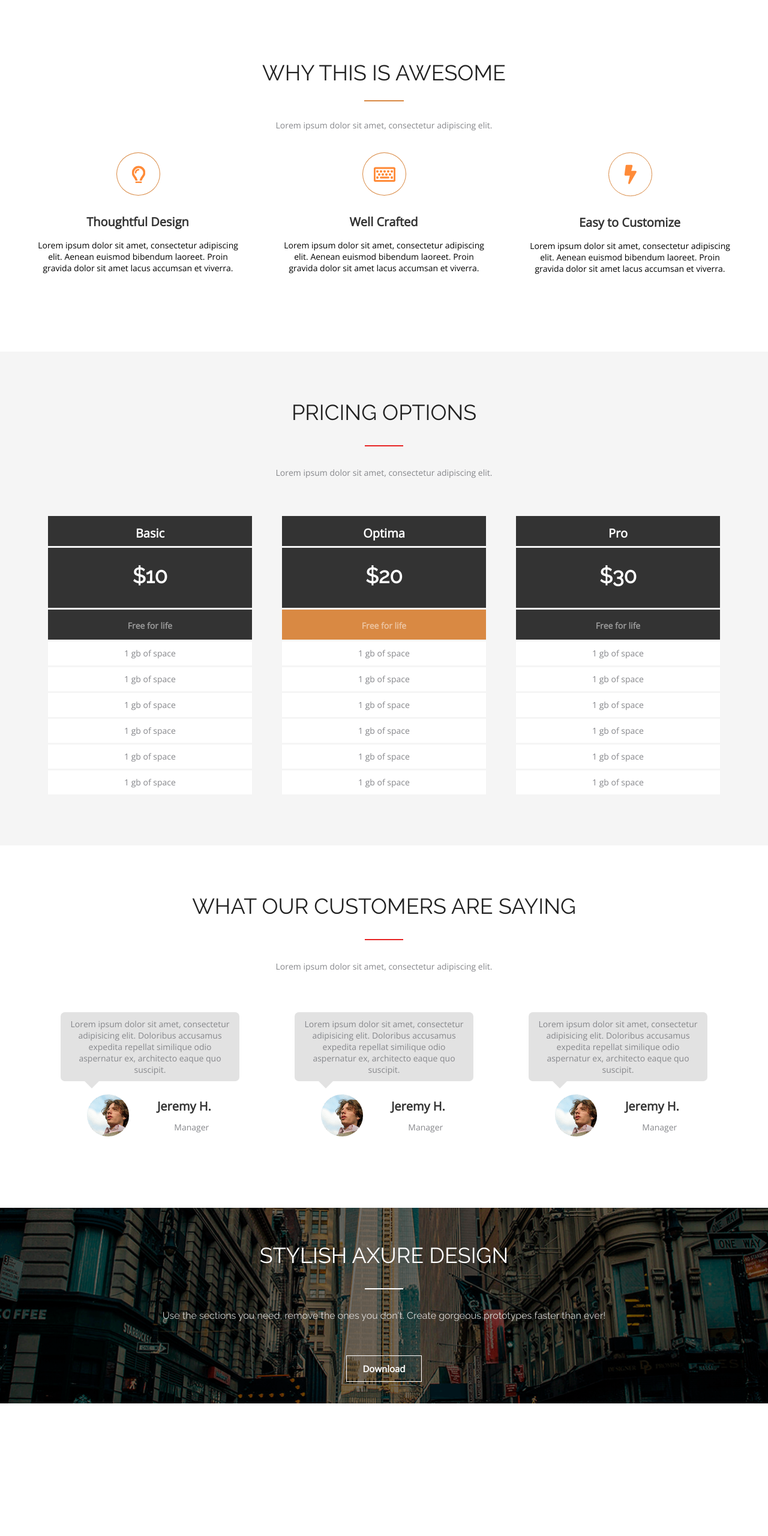
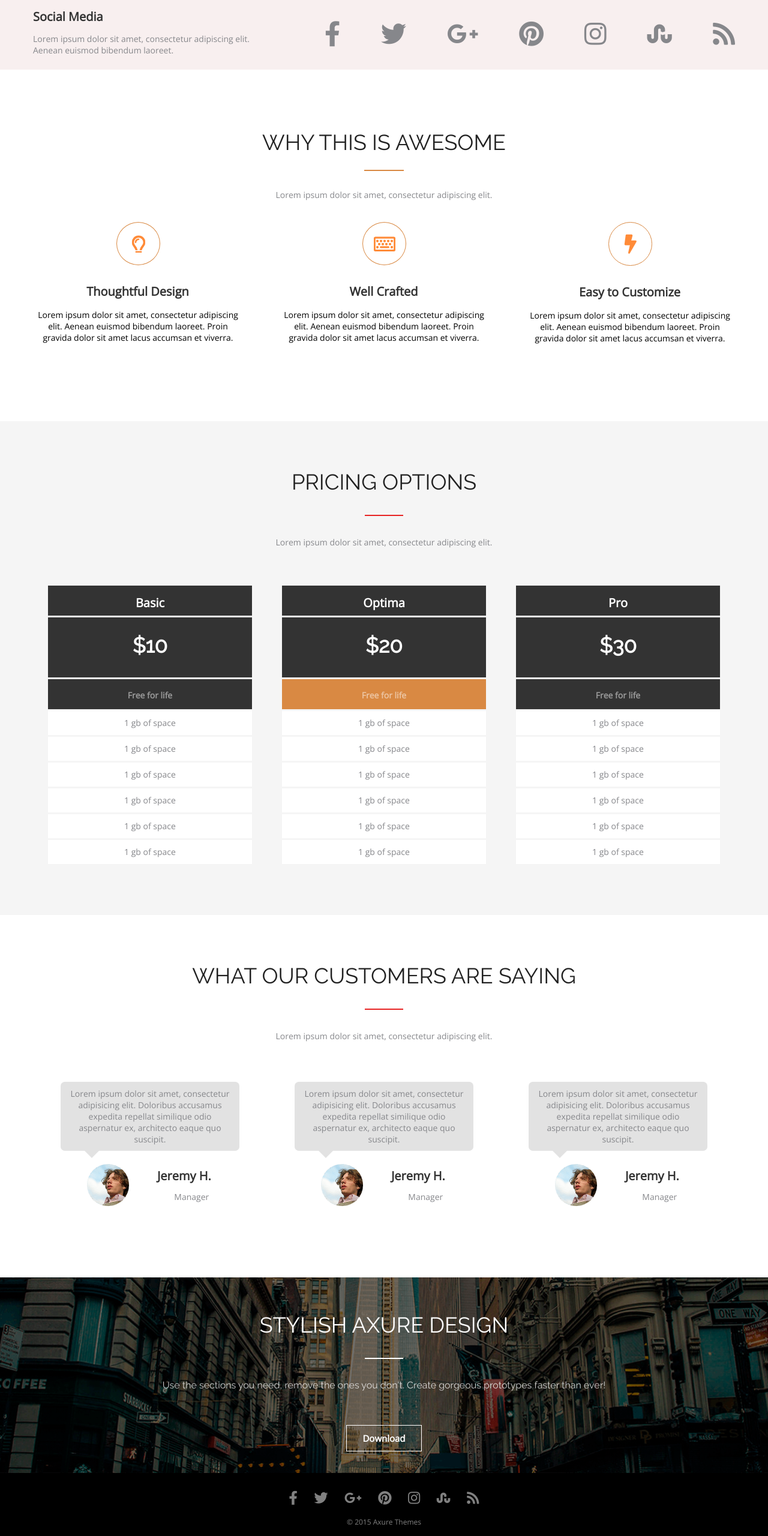
Before and after one commit to BIGpavlitto/06-onl-01-Korolko-Pavel, a plain HTML site: page index.html in a window 1280 px wide. Shown: the whole page at 60% size. Before the commit the page ends 2341 px from the top, so only its background shows below. Drawn offline with nearby package versions, Linux system fonts and the light colour scheme.

Commit message:
Added footer and navigation

```diff
--- a/css/awesome.css
+++ b/css/awesome.css
@@ -1,3 +1,6 @@
+.awesome{
+width: 100%;
+}
 .awesome__h_title {
 width: 480px;
 margin: 100px auto 0px;
--- a/css/customer.css
+++ b/css/customer.css
@@ -1,3 +1,6 @@
+.opinion{
+width: 100%;
+}
 .customers{
 margin-top: 80px;
 width: 100%;
--- a/css/pricing.css
+++ b/css/pricing.css
@@ -1,3 +1,7 @@
+.pricing{
+width: 100%;
+background: #f5f5f5;
+}
 .pricing__header {
 padding-top: 80px;
 }
--- /dev/null
+++ b/css/social_media.css
@@ -0,0 +1,124 @@
+.social_upper{
+width: 100%;
+background: #F8EFEF;
+}
+.social_lower{
+width: 100%;
+background: #000000;
+z-index: -1;
+}
+.social__main{
+width:100%;
+display:flex;
+flex-wrap: wrap;
+justify-content: space-between;
+}
+.social__text_header{
+width: 125px;
+font-family: Open Sans;
+font-style: normal;
+font-weight: bold;
+font-size: 20px;
+line-height: 27px;
+color: #333333;
+padding: 14px 0px;
+}
+.social__icons{
+display:flex;
+margin: 34px 0px;
+width: 684px;
+color: #86878B;
+font-size: 42px;
+align-items: center;
+list-style-type: none;
+justify-content: space-between;
+cursor: pointer;
+}
+.social__icons_facebook:hover{
+background-color: rgba(10, 10, 10, 0.1);
+transform:scale(1.5);
+border-radius: 10%;
+background-size: 50px 50px;
+padding: 0px 10px;
+}
+.social__text_main{
+width:365px;
+text-align: left;
+font-family: Open Sans;
+font-style: normal;
+font-weight: normal;
+font-size: 14px;
+line-height: 19px;
+color: #86878B;
+padding-bottom: 17px;
+}
+.social__icons_twitter:hover{
+background-color: rgba(10, 10, 10, 0.1);
+transform:scale(1.5);
+border-radius: 10%;
+background-size: 50px 50px;
+padding: 0px 10px;
+}
+.social__icons_google:hover{
+background-color: rgba(10, 10, 10, 0.1);
+transform:scale(1.5);
+border-radius: 10%;
+background-size: 50px 50px;
+padding: 0px 10px;
+}
+.social__icons_pinterest:hover{
+background-color: rgba(10, 10, 10, 0.1);
+transform:scale(1.5);
+border-radius: 10%;
+background-size: 50px 50px;
+padding: 0px 10px;
+}
+.social__icons_instagram:hover{
+background-color: rgba(10, 10, 10, 0.1);
+transform:scale(1.5);
+border-radius: 10%;
+background-size: 50px 50px;
+padding: 0px 10px;
+}
+.social__icons_stumble:hover{
+background-color: rgba(10, 10, 10, 0.1);
+transform:scale(1.5);
+border-radius: 10%;
+background-size: 50px 50px;
+padding: 0px 10px;
+}
+.social__icons_rss:hover{
+background-color: rgba(10, 10, 10, 0.1);
+transform:scale(1.5);
+border-radius: 10%;
+background-size: 50px 50px;
+padding: 0px 10px;
+}
+.footer__main{
+padding-top:30px;
+}
+.footer__icons{
+margin:auto;
+width: 317px;
+display: flex;
+z-index: 1;
+color: rgba(255, 255, 255, 0.5);
+list-style-type: none;
+justify-content: space-between;
+font-size: 23px;
+align-items: center;
+cursor: pointer;
+}
+.footer__text{
+padding-top:18px;
+width: 130px;
+margin:auto;
+font-family: Open Sans;
+font-style: normal;
+font-weight: normal;
+font-size: 12px;
+line-height: 16px;
+text-align: center;
+color: rgba(255, 255, 255, 0.5);
+padding-bottom: 15px;
+}
--- a/css/style.css
+++ b/css/style.css
@@ -1,6 +1,7 @@
 @import url("pricing.css");
 @import url("awesome.css");
 @import url("customer.css");
+@import url("social_media.css");
 
 .container{
 margin: auto;
@@ -8,17 +9,7 @@ max-width:1170px;
 padding: 0px 15px;
 position:relative;
 }
-.pricing{
-width: 100%;
-background: #f5f5f5;
-}
 *{
 margin: 0px;
 padding: 0px;
 }
-.awesome{
-width: 100%;
-}
-.opinion{
-width: 100%;
-}
--- a/index.html
+++ b/index.html
@@ -10,8 +10,42 @@
     <link href="https://fonts.googleapis.com/css2?family=Raleway&display=swap" rel="stylesheet">
     <link rel="preconnect" href="https://fonts.gstatic.com">
     <link href="https://fonts.googleapis.com/css2?family=Open+Sans:wght@300&display=swap" rel="stylesheet">
+    <link rel="stylesheet" href="https://cdnjs.cloudflare.com/ajax/libs/font-awesome/5.15.2/css/all.min.css">
 </head>
 <body>
+    <nav class="social_upper">
+        <div class="container">
+            <div class="social__main">
+                <div class="social__description">
+                    <p class="social__text_header">Social Media</p>
+                    <p class="social__text_main">Lorem ipsum dolor sit amet, consectetur adipiscing elit. Aenean euismod bibendum laoreet.</p>
+                </div>
+                <ul class="social__icons">
+                    <li class="social__icons_facebook">
+                        <i class="fab fa-facebook-f"></i>
+                    </li>
+                    <li class="social__icons_twitter">
+                        <i class="fab fa-twitter"></i>
+                    </li>
+                    <li class="social__icons_google">
+                        <i class="fab fa-google-plus-g"></i>
+                    </li>
+                    <li class="social__icons_pinterest">
+                        <i class="fab fa-pinterest"></i>
+                    </li>
+                    <li class="social__icons_instagram">
+                        <i class="fab fa-instagram"></i>
+                    </li>
+                    <li class="social__icons_stumble">
+                        <i class="fab fa-stumbleupon"></i>
+                    </li>
+                    <li class="social__icons_rss">
+                        <i class="fas fa-rss"></i>
+                    </li>
+                </ul>
+            </div>
+        </div>
+    </nav>
     <section class="awesome">
         <div class="container">
             <div class="awesome__header">
@@ -154,5 +188,35 @@
                 </div>
         </div>
     </section>
+    <footer class="social_lower">
+        <div class="container">
+            <div class="footer__main">
+                <ul class="footer__icons">
+                    <li class="social__icons_facebook">
+                        <i class="fab fa-facebook-f"></i>
+                    </li>
+                    <li class="social__icons_twitter">
+                        <i class="fab fa-twitter"></i>
+                    </li>
+                    <li class="social__icons_google">
+                        <i class="fab fa-google-plus-g"></i>
+                    </li>
+                    <li class="social__icons_pinterest">
+                        <i class="fab fa-pinterest"></i>
+                    </li>
+                    <li class="social__icons_instagram">
+                        <i class="fab fa-instagram"></i>
+                    </li>
+                    <li class="social__icons_stumble">
+                        <i class="fab fa-stumbleupon"></i>
+                    </li>
+                    <li class="social__icons_rss">
+                        <i class="fas fa-rss"></i>
+                    </li>
+                </ul>
+                <p class="footer__text">© 2015 Axure Themes</p>
+            </div>
+        </div>
+    </footer>
 </body>
 </html>
```
